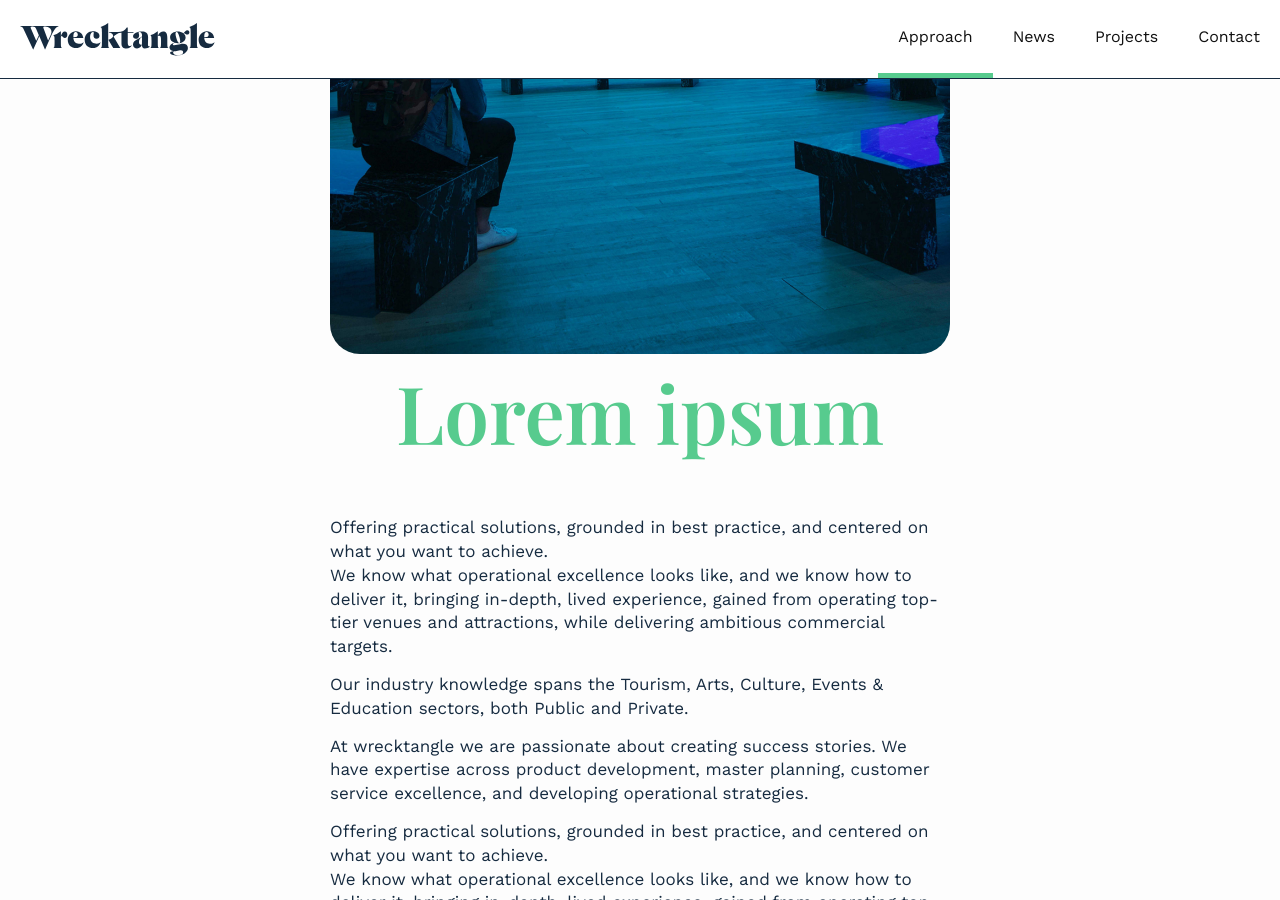
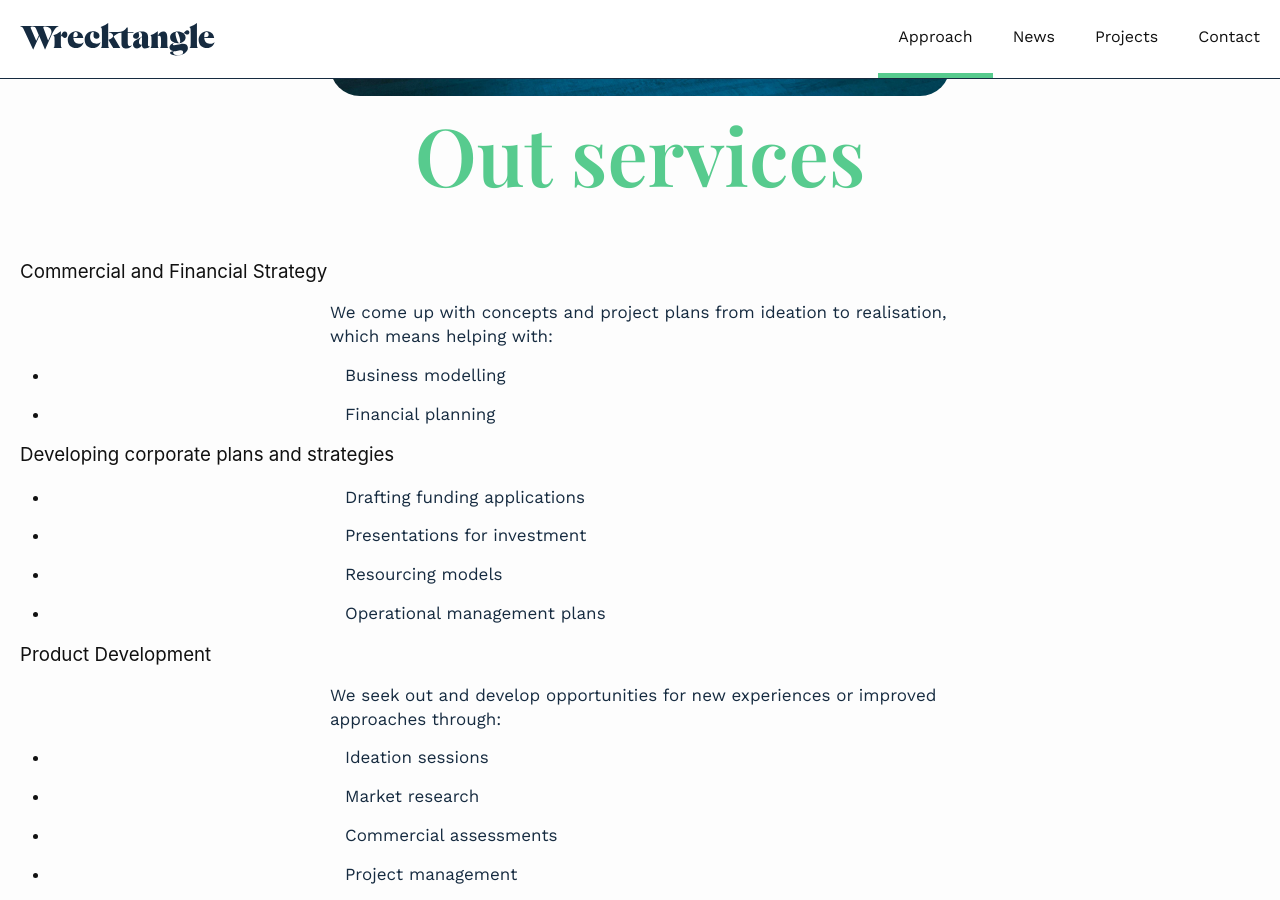
Before and after one commit to HarryFischer/wrecktangle, a Jekyll site: the page built from about.markdown, in a window 1280 px wide and 900 px high, scrolled down 2219 px. Built offline with Jekyll 4.4.1, drawn with Linux system fonts in a browser that asks for light colours; some web fonts are replaced; some of the changed text lies outside the part shown.

Commit message:
Updated About

```diff
--- a/about.markdown
+++ b/about.markdown
@@ -15,33 +15,58 @@ who:
 layout: approach
 ---
 
-## **Disrupt | Discern | Discover**
+We use our expertise and experience in strategy and operations to support you step by step. This might look like taking care of all the details, financial planning, market research and accreditation processes. Or developing a visitor experience from scratch.
 
-## Thinking wrecktangle? Then you are thinking strategically wrecktangle is a commercial and venue management consultancy
+When you’re truly engaged in an experience, you become part of the story, and all the behind-the-scenes details are lost on us when we’re in the midst of it; but there are so many moving parts that go into creating a memorable, commercially successful experience.
 
-Offering practical solutions, grounded in best practice, and centered on what you want to achieve.\
-We know what operational excellence looks like, and we know how to deliver it, bringing in-depth, lived experience, gained from operating top-tier venues and attractions, while delivering ambitious commercial targets.
+Coming up with an idea can be either lightning fast or take days spent in a meeting room with an empty whiteboard. To bring these ideas to life, we offer practical solutions, grounded in best practice, and centred on what you want to achieve.
 
-Our industry knowledge spans the Tourism, Arts, Culture, Events & Education sectors, both Public and Private.
-
-At wrecktangle we are passionate about creating success stories. We have expertise across product development, master planning, customer service excellence, and developing operational strategies.
+We know what memorable experiences and operational excellence looks like, and we know how to deliver it, bringing in-depth, lived experience, gained from operating top-tier venues and attractions, that deliver ambitious commercial targets.
 
 {% include who-carousel.html %}
 
 ![e71377_b6171e187eb740ef8a80908bca153001_mv2.jpeg](/wrecktangle/uploads/e71377_b6171e187eb740ef8a80908bca153001_mv2.jpeg)
 
-# Lorem ipsum
+# Out services
 
-Offering practical solutions, grounded in best practice, and centered on what you want to achieve.\
-We know what operational excellence looks like, and we know how to deliver it, bringing in-depth, lived experience, gained from operating top-tier venues and attractions, while delivering ambitious commercial targets.
+### Commercial and Financial Strategy
 
-Our industry knowledge spans the Tourism, Arts, Culture, Events & Education sectors, both Public and Private.
+We come up with concepts and project plans from ideation to realisation, which means helping with:
 
-At wrecktangle we are passionate about creating success stories. We have expertise across product development, master planning, customer service excellence, and developing operational strategies.
+* Business modelling
 
-Offering practical solutions, grounded in best practice, and centered on what you want to achieve.\
-We know what operational excellence looks like, and we know how to deliver it, bringing in-depth, lived experience, gained from operating top-tier venues and attractions, while delivering ambitious commercial targets.
+* Financial planning
 
-Our industry knowledge spans the Tourism, Arts, Culture, Events & Education sectors, both Public and Private.
+### Developing corporate plans and strategies
 
-At wrecktangle we are passionate about creating success stories. We have expertise across product development, master planning, customer service excellence, and developing operational strategies.
+* Drafting funding applications
+
+* Presentations for investment
+
+* Resourcing models
+
+* Operational management plans
+
+### Product Development
+
+We seek out and develop opportunities for new experiences or improved approaches through:
+
+* Ideation sessions
+
+* Market research
+
+* Commercial assessments
+
+* Project management
+
+### Operational Strategy and Best Practice
+
+We review and innovate within your operational models and business plans by:
+
+* Conducting operational reviews and assessments
+
+* Benchmarking
+
+* Customer feedback
+
+* Process efficiency
```
Also changed, not shown: other parts of about.markdown (+1 -1 lines).
